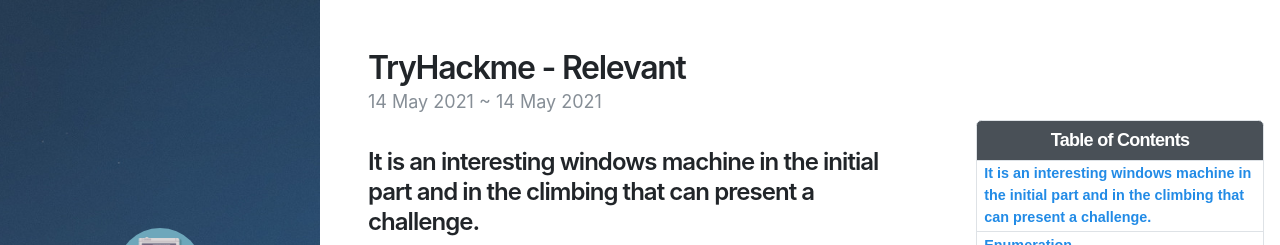
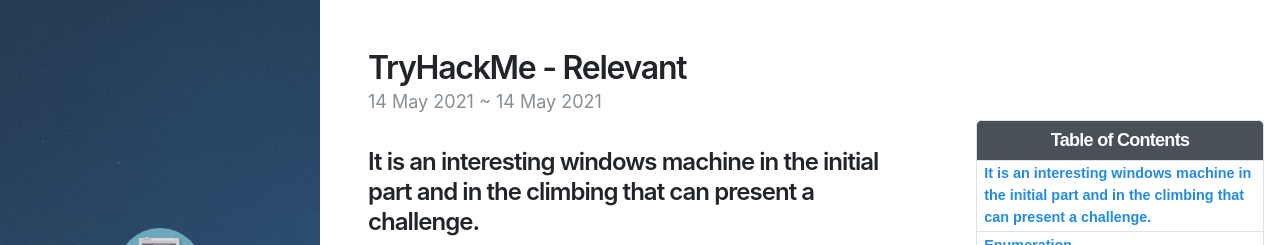
Before and after one commit to b3nj1-1/blog, a Jekyll site: the page built from _posts/2021-05-14-Relevant_writeup.md, in a window 1280 px wide and 900 px high. Shown: the top 245 px of the window. Built offline with Jekyll 4.4.1, drawn with Linux system fonts in a browser that asks for light colours; nearby versions of some CDN libraries.

```diff
--- a/_posts/2021-05-14-Relevant_writeup.md
+++ b/_posts/2021-05-14-Relevant_writeup.md
@@ -1,6 +1,6 @@
 ---
 layout: post
-title:  "TryHackme - Relevant"
+title:  "TryHackMe - Relevant"
 date:   2021-05-14 7:21:00 +0200
 last_modified_at: 2021-05-14 07:21:29 +0200
 toc:  true
```
